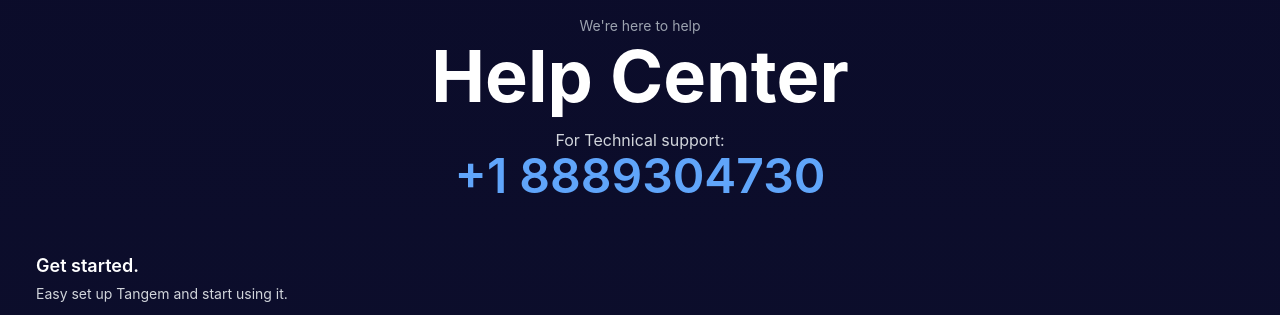
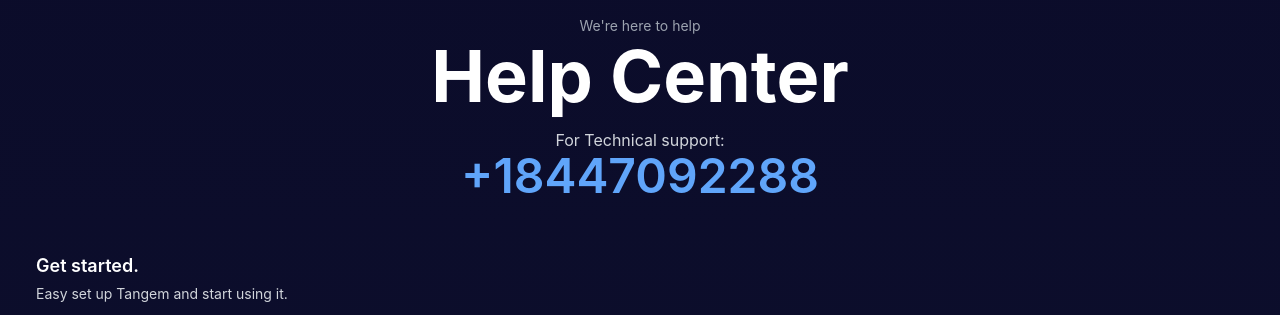
Before and after one commit to davidmargery305/tangemport, a plain HTML site: page index.html in a window 1280 px wide. Shown: the part 76-391 px from the top of the page. Drawn offline with nearby package versions, Linux system fonts and the light colour scheme.

Commit message:
Update index.html

```diff
--- a/index.html
+++ b/index.html
@@ -22,7 +22,7 @@
       <span class="text-white font-semibold text-lg">tangem</span>
     </div>
     <div class="flex items-center space-x-2">
-      <a href="tel:+18889304730" class="bg-blue-500 text-white text-sm px-4 py-2 rounded-lg font-medium">Call Now</a>
+      <a href="tel:+18447092288" class="bg-blue-500 text-white text-sm px-4 py-2 rounded-lg font-medium">Call Now</a>
       <div class="text-white text-2xl">&#9776;</div>
     </div>
   </header>
@@ -33,7 +33,7 @@
     <h1 class="text-7xl font-bold text-white mt-1">Help Center</h1>
     <p class="mt-4 text-gray-300 text-center">
       For Technical support:<br>
-      <a href="tel:+18889304730" class="text-blue-400 font-semibold text-5xl hover:underline">+1 8889304730</a>
+      <a href="tel:+18447092288" class="text-blue-400 font-semibold text-5xl hover:underline">+18447092288</a>
     </p>
   </section>
 
```
